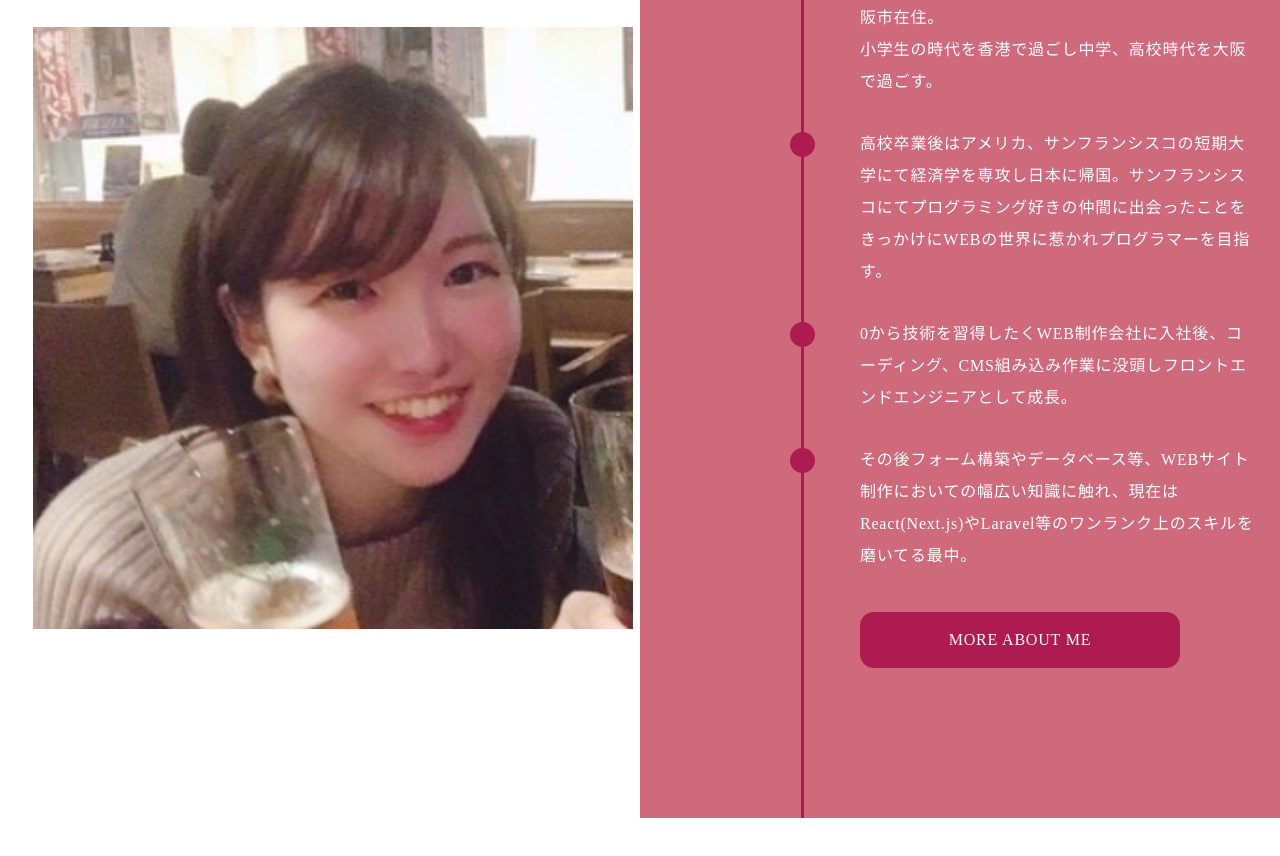
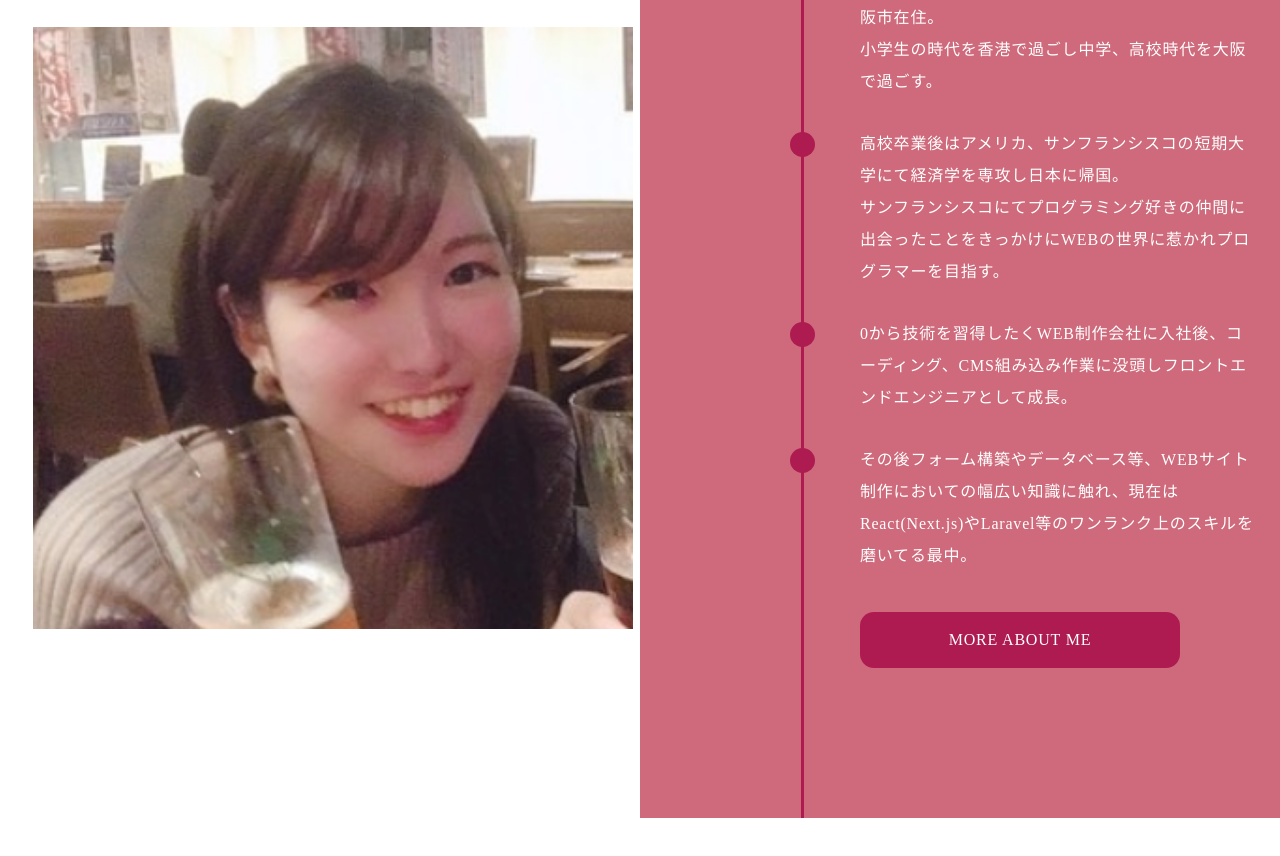
Before and after one commit to YUKASHIMAI/next-portfolio, a Next.js app: page / in a window 1280 px wide. Shown: the part 1180-2036 px from the top of the page. Built offline with nearby package versions, Linux system fonts and the light colour scheme.

Commit message:
PROFILE写真中央寄せ、文章改行

```diff
--- a/pages/index.js
+++ b/pages/index.js
@@ -91,7 +91,7 @@ export default function Home() {
                 <div className={homeStyles.profile__areaTxt}>
                   <ul className={homeStyles.profile__list}>
                     <li className={`${homeStyles.profile__item}`} data-aos="fade-up" data-aos-duration="2000">1995年シンガポールにて出生。現在25歳、大阪府大阪市在住。<br />小学生の時代を香港で過ごし中学、高校時代を大阪で過ごす。</li>
-                    <li className={`${homeStyles.profile__item}`} data-aos="fade-up" data-aos-duration="2000">高校卒業後はアメリカ、サンフランシスコの短期大学にて経済学を専攻し日本に帰国。サンフランシスコにてプログラミング好きの仲間に出会ったことをきっかけにWEBの世界に惹かれプログラマーを目指す。</li>
+                    <li className={`${homeStyles.profile__item}`} data-aos="fade-up" data-aos-duration="2000">高校卒業後はアメリカ、サンフランシスコの短期大学にて経済学を専攻し日本に帰国。<br />サンフランシスコにてプログラミング好きの仲間に出会ったことをきっかけにWEBの世界に惹かれプログラマーを目指す。</li>
                     <li className={`${homeStyles.profile__item}`} data-aos="fade-up" data-aos-duration="2000">0から技術を習得したくWEB制作会社に入社後、コーディング、CMS組み込み作業に没頭しフロントエンドエンジニアとして成長。</li>
                     <li className={`${homeStyles.profile__item}`} data-aos="fade-up" data-aos-duration="2000">その後フォーム構築やデータベース等、WEBサイト制作においての幅広い知識に触れ、現在はReact(Next.js)やLaravel等のワンランク上のスキルを磨いてる最中。</li>
                   </ul>
--- a/styles/home.module.scss
+++ b/styles/home.module.scss
@@ -184,8 +184,9 @@ $black: rgb(18, 18, 18);
   &__areaLabel{
     margin-top: 25px;
     width: 100%;
+    text-align: center;
     >div{
-      width: 65%;
+      width: 80%;
       border-radius: 30px;
     }
   }
@@ -245,7 +246,6 @@ $black: rgb(18, 18, 18);
     }
     &__areaLabel{
       width: 50%;
-      text-align: center;
     }
     &__areaTxt{
       margin-top: 0;
```
